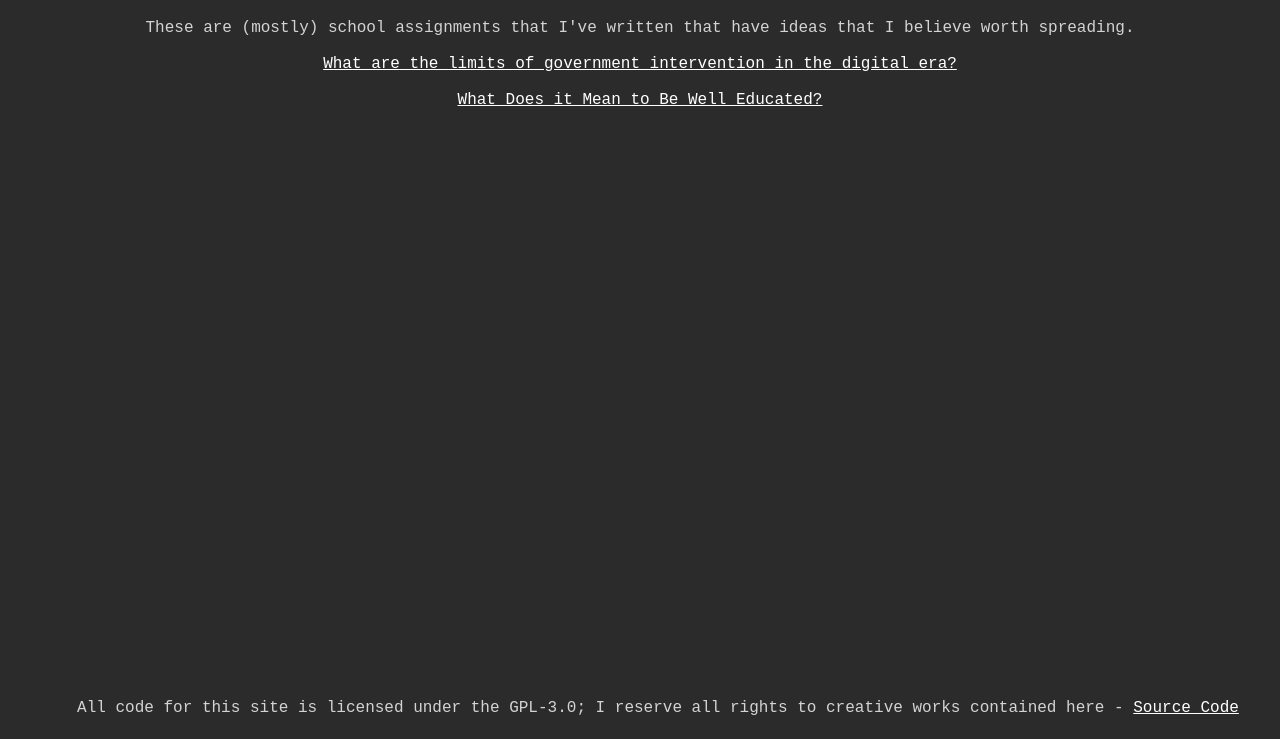
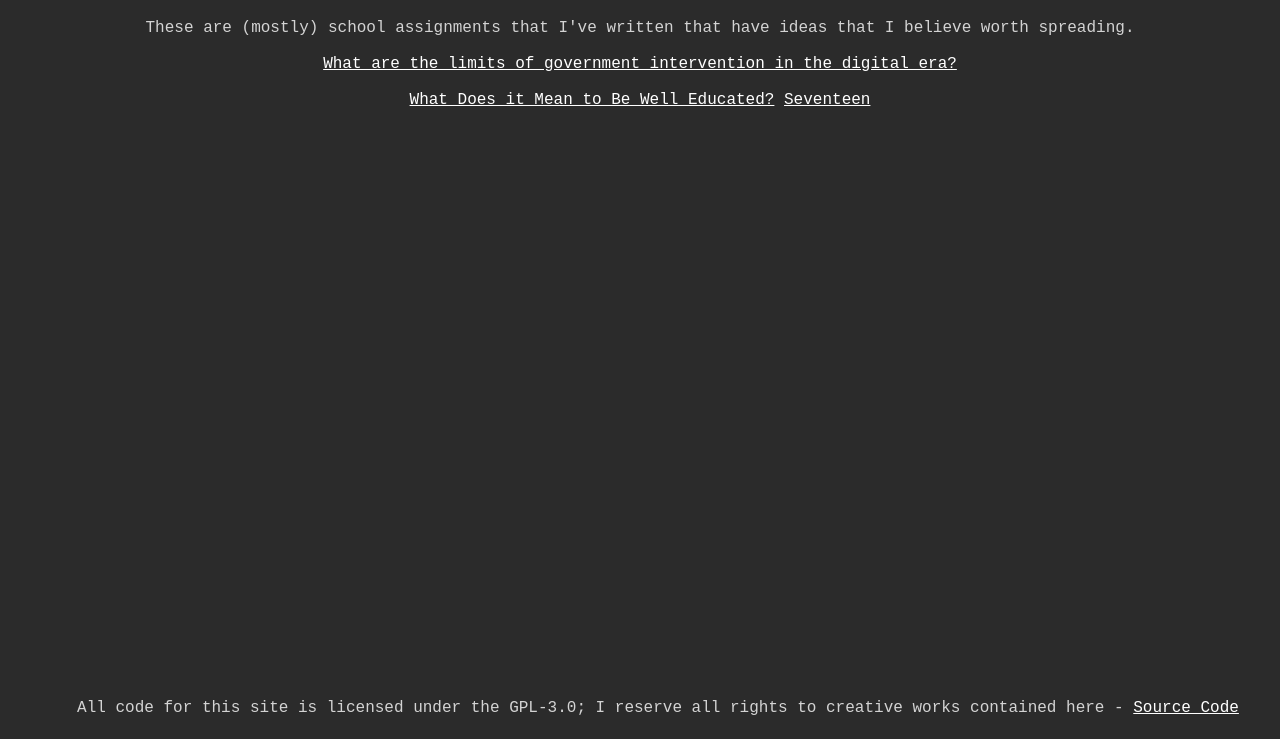
Before and after one commit to ctha42/ctha42.github.io, a plain HTML site: page essays.html in a window 1280 px wide. Shown: the part 61-800 px from the top of the page. Drawn offline with Linux system fonts and the light colour scheme; a small style sheet from the web is missing.

Commit message:
Update essays.html

```diff
--- a/essays.html
+++ b/essays.html
@@ -11,6 +11,7 @@
     These are (mostly) school assignments that I've written that have ideas that I believe worth spreading.<br><br>
     <a href="essays/1.html">What are the limits of government intervention in the digital era?</a><br><br>
     <a href="essays/2.html">What Does it Mean to Be Well Educated?</a>
+    <a href="essays/3.html">Seventeen</a>
 </body>
 
 <footer>All code for this site is licensed under the GPL-3.0; I reserve all rights to creative works contained here - <a href="https://github.com/ctha42/ctha42.github.io">Source Code</a></footer>
```
